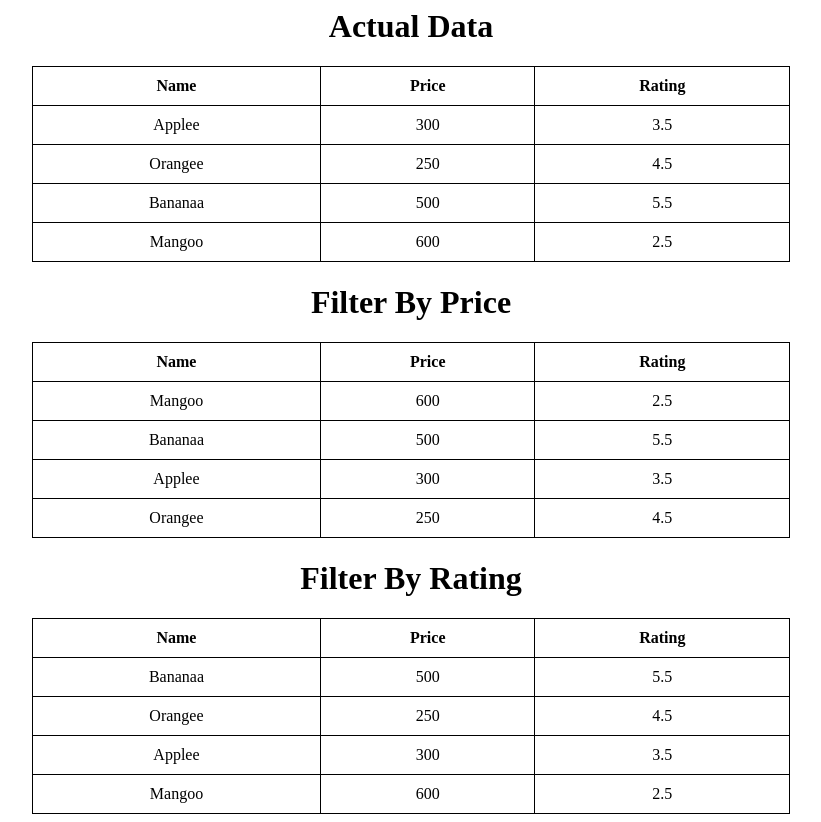
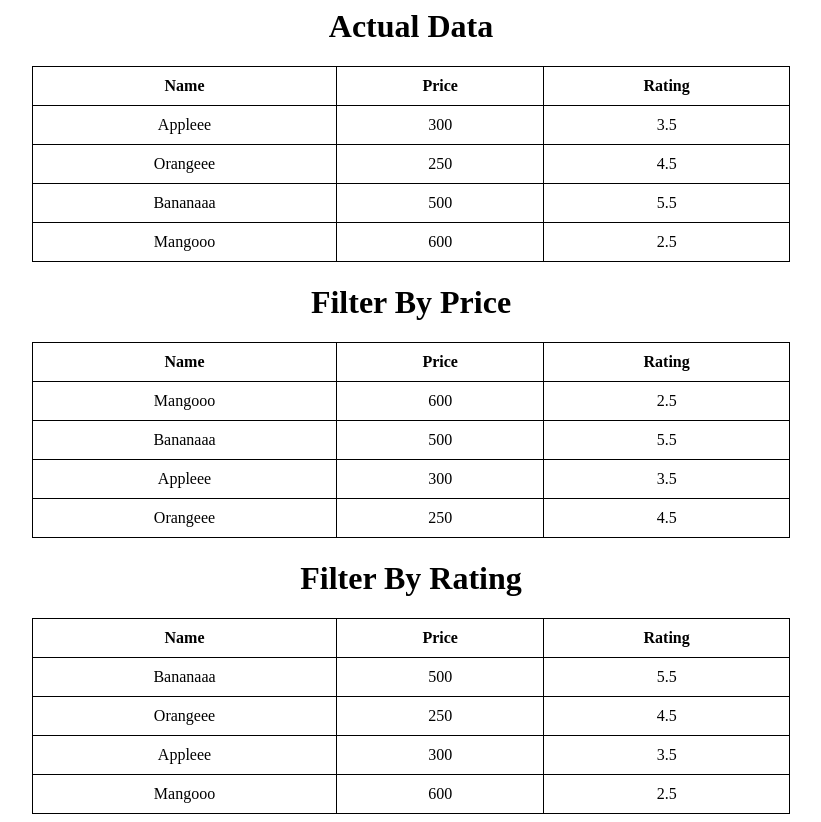
Before and after one commit to MohammadWaris3336/learn-node-js, a plain HTML site: page task1.html in a window 1280 px wide. Shown: the whole page, without its empty margins (229-1050 px from the left). Drawn offline with Linux system fonts and the light colour scheme.

Commit message:
Update task1.html

```diff
--- a/task1.html
+++ b/task1.html
@@ -43,10 +43,10 @@ table tr td, table tr th {
 
     <script>
         var arr=[
-            {name: "Applee", price: 300, rating: 3.5},
-            {name: "Orangee", price: 250, rating: 4.5},
-            {name: "Bananaa", price: 500, rating: 5.5},
-            {name: "Mangoo", price: 600, rating: 2.5},
+            {name: "Appleee", price: 300, rating: 3.5},
+            {name: "Orangeee", price: 250, rating: 4.5},
+            {name: "Bananaaa", price: 500, rating: 5.5},
+            {name: "Mangooo", price: 600, rating: 2.5},
         ]
 
         function actual(){
```
